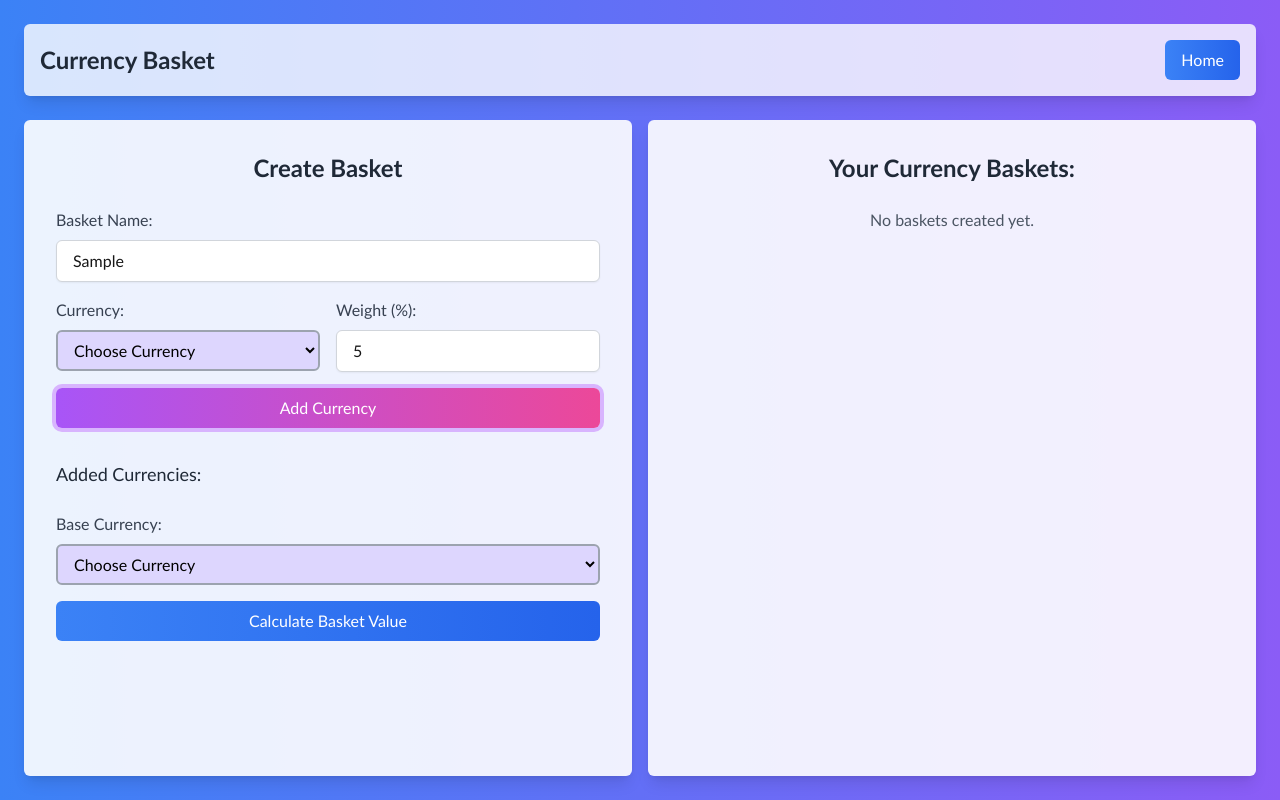
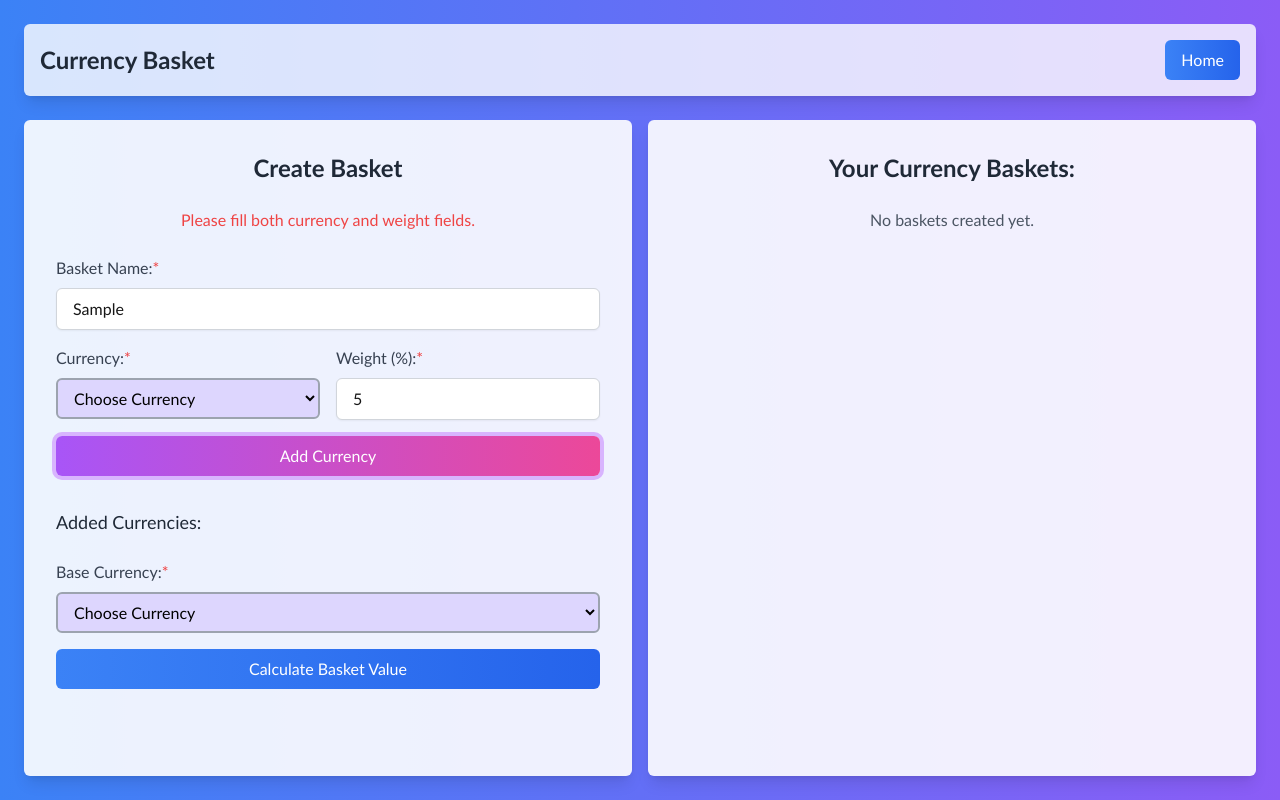
Before and after one commit to Aaryakevadia/MITWPU-Team1-DollarDynamics, a Next.js app: page /currencyBasket in a window 1280 px wide. Both pictures are taken after typing "Sample", "5" into the empty fields and a click on the button "Add Currency". Built offline with nearby package versions, Linux system fonts and the light colour scheme.

Commit message:
Required fields made

```diff
--- a/src/app/currencyBasket/page.tsx
+++ b/src/app/currencyBasket/page.tsx
@@ -25,18 +25,20 @@ export default function CurrencyBasket() {
   const [currencies, setCurrencies] = useState<Currency[]>([]);
   const [baseCurrency, setBaseCurrency] = useState("");
   const [allBaskets, setAllBaskets] = useState<BasketDetails[]>([]); // Store all baskets
+  const [errorMessage, setErrorMessage] = useState<string>("");
 
   const router = useRouter(); // For redirection
 
   // Add the entered currency and weight to the currencies array
   const addCurrency = () => {
-    if (currency && weight) {
-      setCurrencies([...currencies, { currency, weight }]);
-      setCurrency("");
-      setWeight("");
-    } else {
-      alert("Please fill both fields before adding.");
+    if (!currency || !weight) {
+      setErrorMessage("Please fill both currency and weight fields.");
+      return;
     }
+    setErrorMessage(""); // Clear error message
+    setCurrencies([...currencies, { currency, weight }]);
+    setCurrency("");
+    setWeight("");
   };
 
   // Remove a currency and its weight from the array
@@ -46,6 +48,12 @@ export default function CurrencyBasket() {
 
   // Handle form submission to calculate the basket value
   const handleSubmit = async () => {
+    if (!basketName || currencies.length === 0 || !baseCurrency) {
+      setErrorMessage("Please fill all required fields: Basket Name, Added Currencies, and Base Currency.");
+      return;
+    }
+    setErrorMessage(""); // Clear error message
+
     try {
       const response = await axios.post("/api/currencyBasket", {
         basketName,
@@ -88,10 +96,13 @@ export default function CurrencyBasket() {
         {/* Left side - Input Form */}
         <div className="w-1/2 bg-white bg-opacity-90 p-8 shadow-lg rounded-md space-y-6">
           <h2 className="text-2xl font-semibold text-center text-gray-800">Create Basket</h2>
+          {errorMessage && <p className="text-red-500 text-center">{errorMessage}</p>} {/* Error Message */}
           <div className="flex flex-col items-center">
             {/* Basket Name Input */}
             <div className="w-full mb-4">
-              <label className="block text-gray-700 mb-2">Basket Name:</label>
+              <label className="block text-gray-700 mb-2">
+                Basket Name:<span className="text-red-500">*</span>
+              </label>
               <input
                 type="text"
                 value={basketName}
@@ -104,14 +115,18 @@ export default function CurrencyBasket() {
             {/* Currency and Weight Input */}
             <div className="flex gap-4 mb-4 w-full">
               <div className="flex-1">
-                <label className="block text-gray-700 mb-2">Currency:</label>
+                <label className="block text-gray-700 mb-2">
+                  Currency:<span className="text-red-500">*</span>
+                </label>
                 <CurrencyDropdown
                   selectedCurrency={currency}
                   setSelectedCurrency={setCurrency}
                 />
               </div>
               <div className="flex-1">
-                <label className="block text-gray-700 mb-2">Weight (%):</label>
+                <label className="block text-gray-700 mb-2">
+                  Weight (%):<span className="text-red-500">*</span>
+                </label>
                 <input
                   type="number"
                   value={weight}
@@ -155,7 +170,9 @@ export default function CurrencyBasket() {
 
             {/* Base Currency Selection */}
             <div className="mt-6 w-full">
-              <label className="block text-gray-700 mb-2">Base Currency:</label>
+              <label className="block text-gray-700 mb-2">
+                Base Currency:<span className="text-red-500">*</span>
+              </label>
               <CurrencyDropdown
                 selectedCurrency={baseCurrency}
                 setSelectedCurrency={setBaseCurrency}
```
